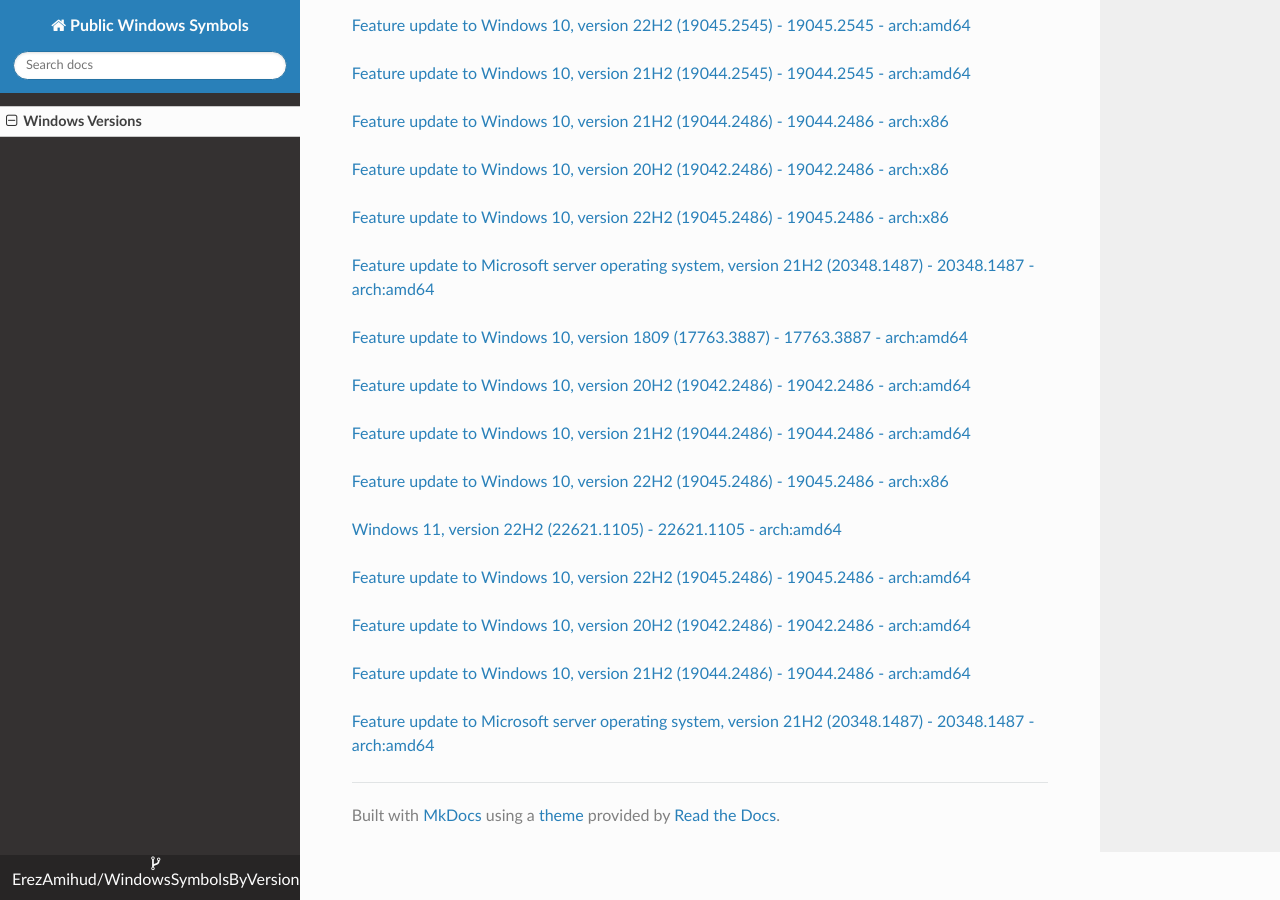
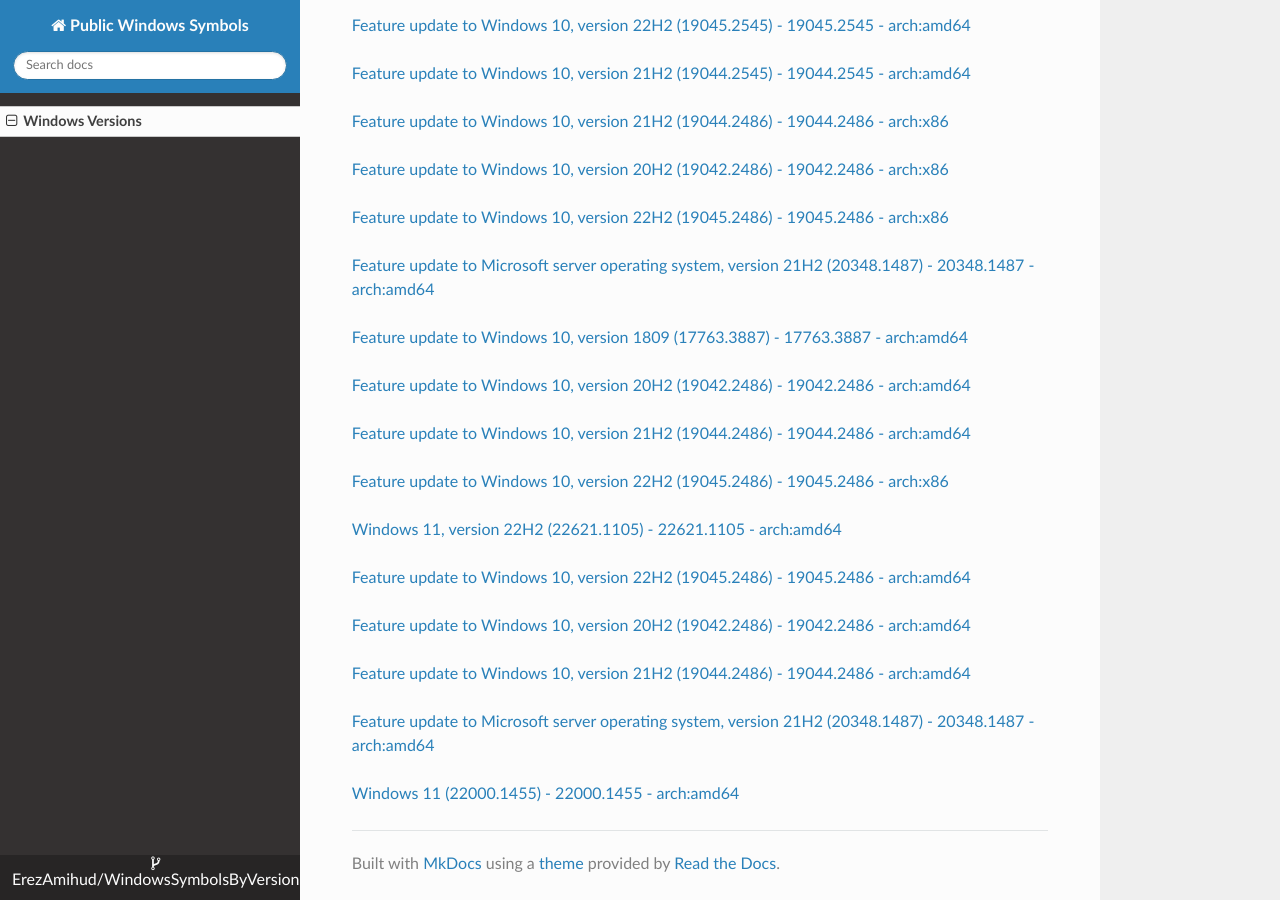
Before and after one commit to ErezAmihud/WindowsSymbolsByVersion, an MkDocs documentation site: the page built from docs/index.md, in a window 1280 px wide and 900 px high, scrolled down 42653 px. Built offline with MkDocs 1.6.1, drawn with Linux system fonts in a browser that asks for light colours; nearby versions of some CDN libraries.

Commit message:
Automated commit, add manifest for c516df4c-9540-4386-b0f8-086b4380d42a

```diff
--- a/docs/index.md
+++ b/docs/index.md
@@ -2497,3 +2497,6 @@
 
 
 [Feature update to Microsoft server operating system, version 21H2 (20348.1487) - 20348.1487 - arch:amd64](https://github.com/ErezAmihud/WindowsSymbolsByVersion/blob/main/manifests/9d2720a7-93a8-4af7-9f1a-11d4ebf6c030.manifest)
+
+
+[Windows 11 (22000.1455) - 22000.1455 - arch:amd64](https://github.com/ErezAmihud/WindowsSymbolsByVersion/blob/main/manifests/c516df4c-9540-4386-b0f8-086b4380d42a.manifest)
```
Also changed, not shown: process_builds.json (+1 -1 lines), 1 other file.
